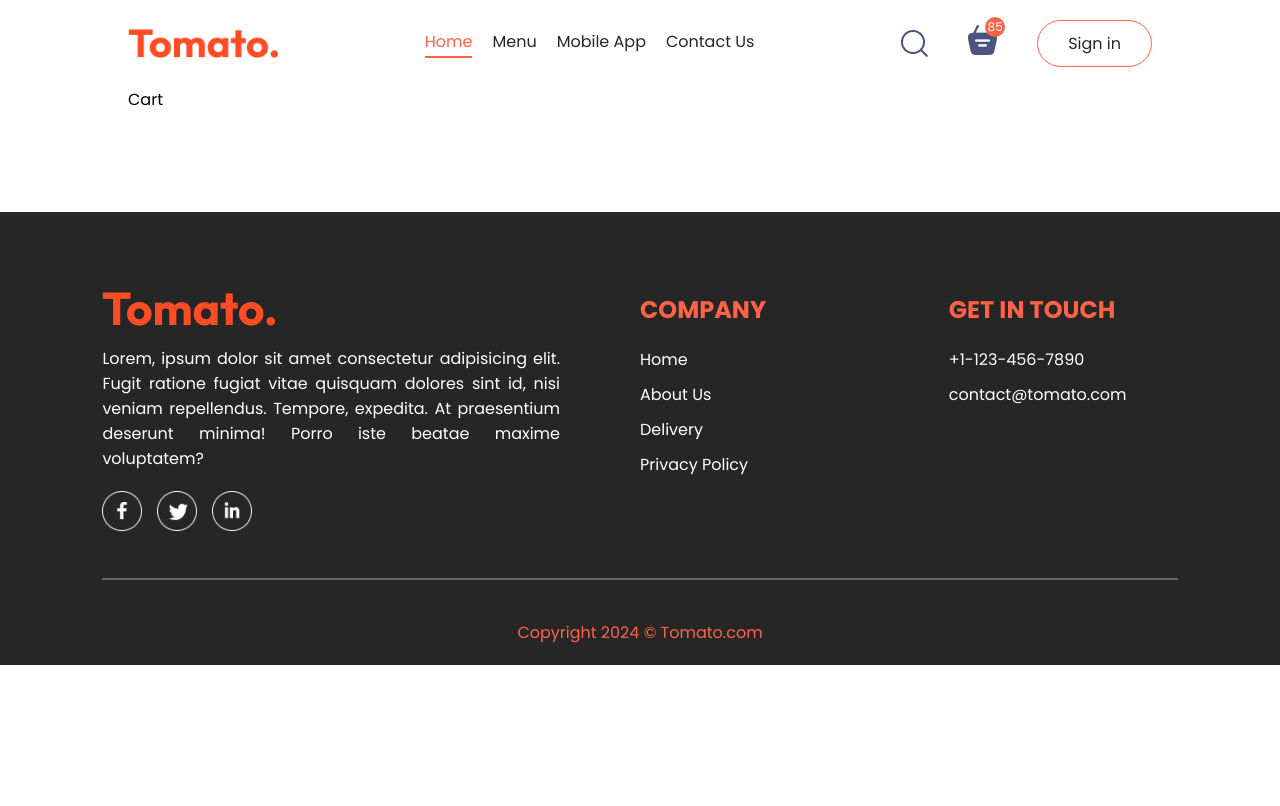
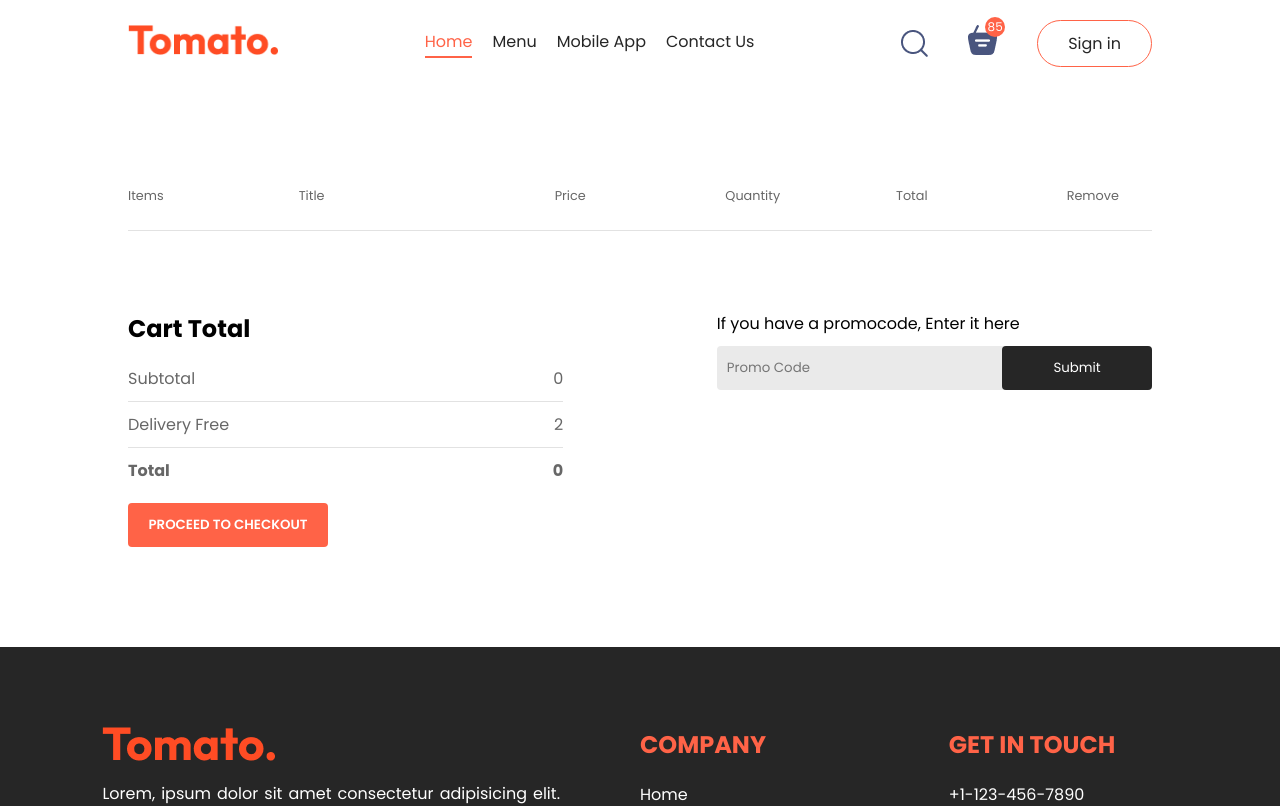
Before and after one commit to danidudileka/Food-Delivery-App-React-JS, a React (Vite) app: page /cart in a window 1280 px wide. Shown: the top 806 px of the page. Built offline with nearby package versions, Linux system fonts and the light colour scheme.

Commit message:
Cart Page

```diff
--- a/src/components/Navbar/Navbar.jsx
+++ b/src/components/Navbar/Navbar.jsx
@@ -9,7 +9,7 @@
 
   return (
     <div className='navbar'>
-        <img src={assets.logo} alt="logo" className='logo'/>
+        <Link to='/'><img src={assets.logo} alt="logo" className='logo'/></Link>
         <ul className="navbar-menu">
             <Link to='/' onClick={() => setMenu("home")} className={menu==='home' ? 'active' : ''}>Home</Link>
             <a href='#explore-menu' onClick={() => setMenu("menu")} className={menu==='menu' ? "active" : ""}>Menu</a>
@@ -19,7 +19,7 @@
         <div className="navbar-right">
             <img src={assets.search_icon} alt="search_icon" />
             <div className="navbar-search-icon">
-                <img src={assets.basket_icon} alt="basket_icon" />
+                <Link to='/cart'><img src={assets.basket_icon} alt="basket_icon" /></Link>
                 <div className="dot">
                     <p>85</p>
                 </div>
--- a/src/pages/Cart/Cart.css
+++ b/src/pages/Cart/Cart.css
@@ -0,0 +1,108 @@
+.cart {
+  margin-top: 100px;
+}
+
+.cart-items-title {
+  display: grid;
+  grid-template-columns: 1fr 1.5fr 1fr 1fr 1fr 0.5fr;
+  align-items: center;
+  color: var(--gray);
+  font-size: max(1vw, 12px);
+}
+
+.cart-items-item {
+  margin: 10px 0;
+  color: var(--dark);
+}
+
+.cart-items-item img {
+  width: 50px;
+}
+
+.cart hr {
+  height: 1px;
+  background-color: #e2e2e2;
+  border: none;
+}
+
+.cart-items-item .Remove {
+  cursor: pointer;
+}
+
+.cart-bottom {
+  margin-top: 80px;
+  display: flex;
+  justify-content: space-between;
+  gap: max(12vw, 20px);
+}
+
+.cart-total {
+  flex: 1;
+  display: flex;
+  flex-direction: column;
+  gap: 20px;
+}
+
+.cart-total-details {
+  display: flex;
+  justify-content: space-between;
+  color: var(--gray);
+}
+
+.cart-total hr {
+  margin: 10px 0;
+}
+
+.cart-total button {
+  border: none;
+  color: #fff;
+  font-weight: 600;
+  background-color: var(--primary);
+  width: max(15vw, 200px);
+  padding: 12px 0px;
+  border-radius: 4px;
+  cursor: pointer;
+}
+
+.cart-promocode {
+  flex: 1;
+}
+
+.card-promocode p {
+  color: var(--gray);
+}
+
+.cart-promocode-input {
+  margin-top: 10px;
+  display: flex;
+  justify-content: space-between;
+  align-items: center;
+  background-color: #eaeaea;
+  border-radius: 4px;
+}
+
+.cart-promocode-input input{
+    background: transparent;
+    border: none;
+    outline: none;
+    padding-left: 10px;
+}
+
+.cart-promocode-input button{
+    width: max(10vw,150px);;
+    padding: 12px 5px;
+    background-color: var(--dark);
+    border: none;
+    color: #fff;
+    border-radius: 4px;
+}
+
+@media (max-width: 750px) {
+    .cart-bottom{
+        flex-direction: column-reverse;
+    }
+
+    .cart-promocode{
+        justify-content: start;
+    }
+}
--- a/src/pages/Cart/Cart.jsx
+++ b/src/pages/Cart/Cart.jsx
@@ -1,10 +1,79 @@
-import React from 'react'
-import './Cart.css'
+import React, { useContext } from "react";
+import "./Cart.css";
+import { StoreContext } from "../../context/StoreContext";
 
 const Cart = () => {
+  const { cartItems, food_list, removeFromCart } = useContext(StoreContext);
+
   return (
-    <div>Cart</div>
-  )
-}
+    <div className="cart">
+      <div className="cart-items">
+        <div className="cart-items-title">
+          <p>Items</p>
+          <p>Title</p>
+          <p>Price</p>
+          <p>Quantity</p>
+          <p>Total</p>
+          <p>Remove</p>
+        </div>
+        <br />
+        <hr />
+        {food_list.map((item, index) => {
+          if (cartItems[item._id] > 0) {
+            return (
+              <>
+                <div className="cart-items-title cart-items-item" key={index}>
+                  <img src={item.image} alt="food img" />
+                  <p>{item.name}</p>
+                  <p>${item.price}</p>
+                  <p>{cartItems[item._id]}</p>
+                  <p>${item.price * cartItems[item._id]}</p>
+                  <p
+                    className="Remove"
+                    onClick={() => removeFromCart(item._id)}
+                  >
+                    X
+                  </p>
+                </div>
+                <hr />
+              </>
+            );
+          }
+        })}
+      </div>
+      <div className="cart-bottom">
+        <div className="cart-total">
+          <h2>Cart Total</h2>
+          <div>
+            <div className="cart-total-details">
+              <p>Subtotal</p>
+              <p>{0}</p>
+            </div>
+            <hr />
+            <div className="cart-total-details">
+              <p>Delivery Free</p>
+              <p>{2}</p>
+            </div>
+            <hr />
+            <div className="cart-total-details">
+              <b>Total</b>
+              <b>{0}</b>
+            </div>
+          </div>
+          <button>PROCEED TO CHECKOUT</button>
+        </div>
+        <div className="cart-promocode">
+          <div>
+            <p>If you have a promocode, Enter it here</p>
+            <div className="cart-promocode-input">
+              <input type="text" placeholder="Promo Code"/>
+              <button>Submit</button>
+            </div>
+          </div>
+        </div>
+      </div>
+    </div>
+  );
+};
 
-export default Cart
+export default Cart;
```
